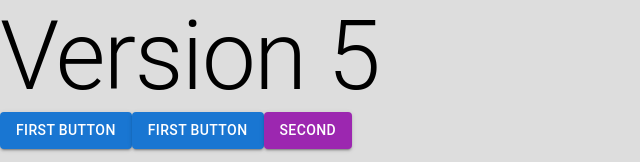
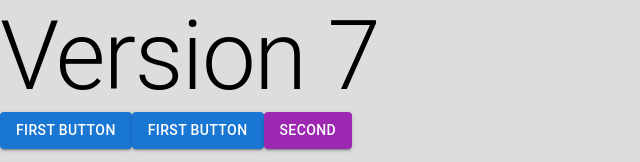
Before and after one commit to kryvkovr/dark-mode-typescript, a React (Create React App) app: page / in a window 1280 px wide. Shown: the top 162 px of the page, without its empty margins (0-640 px from the left). Built offline with nearby package versions, Linux system fonts and the light colour scheme.

Commit message:
raise version to 7

```diff
--- a/src/App.tsx
+++ b/src/App.tsx
@@ -60,7 +60,7 @@ function App() {
       {/* <Paper style={{ height: "100vh" }}> */}
 
         <Grid container direction="column">
-          <Typography variant="h1">Version 5</Typography>
+          <Typography variant="h1">Version 7</Typography>
         </Grid>
 
         <Button variant="contained" color="primary">
```
